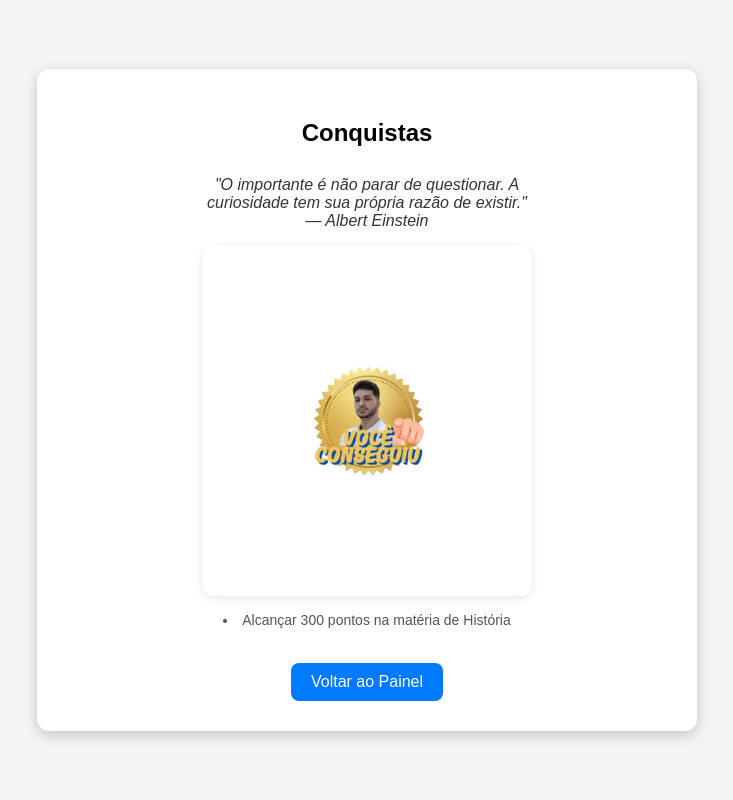
After one commit to Daniel-Bett/D.E.G.A_Informatica_na_Educacao, a Python web app: template Template/conquistas.html in a window 1280 px wide. The commit adds this page. Shown: the whole page, without its empty margins (273-1006 px from the left). Run offline with Jinja, Linux system fonts and the light colour scheme; the template is opened without the code that fills it, so the values that code supplies are empty.

Commit message:
Adicionando tela de conquistas fixas, falta img da Manu

```diff
--- /dev/null
+++ b/Template/conquistas.html
@@ -0,0 +1,144 @@
+<!DOCTYPE html>
+<html lang="pt-BR">
+<head>
+  <meta charset="UTF-8" />
+  <title>Conquistas</title>
+  <style>
+    body {
+      font-family: Arial, sans-serif;
+      background: #f5f5f5;
+      display: flex;
+      justify-content: center;
+      align-items: center;
+      min-height: 100vh;
+      margin: 0;
+    }
+
+    .caixinha {
+      background: white;
+      padding: 30px;
+      border-radius: 12px;
+      box-shadow: 0 4px 15px rgba(0,0,0,0.2);
+      text-align: center;
+      max-width: 600px;
+      width: 90%;
+    }
+
+    .slider-container {
+      position: relative;
+      width: 350px;
+      height: auto;
+      margin: 0 auto;
+      overflow: hidden;
+      border-radius: 12px;
+    }
+
+    .slider {
+      display: flex;
+      width: 100%;
+      transition: transform 0.6s ease-in-out;
+    }
+
+    .slide {
+      min-width: 100%;
+      box-sizing: border-box;
+      padding: 10px;
+    }
+
+    .frase {
+      font-style: italic;
+      font-size: 16px;
+      margin-bottom: 10px;
+      color: #333;
+      min-height: 60px;
+    }
+
+    .slide img {
+      width: 100%;
+      height: 350px;
+      object-fit: cover;
+      border-radius: 12px;
+      box-shadow: 0 2px 8px rgba(0,0,0,0.1);
+    }
+
+    .conquistas {
+      margin-top: 12px;
+      font-size: 14px;
+      color: #555;
+    }
+
+    .conquistas ul {
+      padding-left: 20px;
+      text-align: left;
+      margin-top: 8px;
+    }
+
+    .btn-voltar {
+      margin-top: 25px;
+      padding: 10px 20px;
+      font-size: 16px;
+      background-color: #007bff;
+      color: white;
+      border: none;
+      border-radius: 8px;
+      cursor: pointer;
+      transition: background-color 0.3s ease;
+      text-decoration: none;
+      display: inline-block;
+    }
+
+    .btn-voltar:hover {
+      background-color: #0056b3;
+    }
+  </style>
+</head>
+<body>
+  <div class="caixinha">
+    <h2>Conquistas</h2>
+    <div class="slider-container">
+      <div class="slider" id="slider">
+        <div class="slide">
+          <div class="frase">"O importante é não parar de questionar. A curiosidade tem sua própria razão de existir." — Albert Einstein</div>
+          <img src="images/WhatsApp Image 2025-07-05 at 12.10.19.jpeg" alt="Imagem 1" />
+          <div class="conquistas">
+              <li>Alcançar 300 pontos na matéria de História</li>
+          </div>
+        </div>
+        <div class="slide">
+          <div class="frase">"Nada na vida deve ser temido, apenas compreendido." — Marie Curie</div>
+          <img src="images/WhatsApp Image 2025-07-05 at 12.10.18.jpeg" alt="Imagem 2" />
+          <div class="conquistas">
+              <li>Alcançar 300 pontos na matéria de Química</li>
+          </div>
+        </div>
+        <div class="slide">
+          <div class="frase">"O que sabemos é uma gota, o que ignoramos é um oceano." — Isaac Newton</div>
+          <img src="images/WhatsApp Image 2025-07-05 at 12.10.18 (1).jpeg" alt="Imagem 3" />
+          <div class="conquistas">
+              <li>Alcançar 300 pontos na matéria de Matemática</li>
+          </div>
+        </div>
+        <div class="slide">
+          <div class="frase">"Aprender nunca esgota a mente." — Leonardo da Vinci</div>
+          <img src="https://i.imgur.com/7cXu4QN.jpg" alt="Imagem 4" />
+          <div class="conquistas">
+              <li>Alcançar 300 pontos na matéria de Física</li>
+          </div>
+        </div>
+      </div>
+    </div>
+    <a href="dashboard.html" class="btn-voltar">Voltar ao Painel</a>
+  </div>
+
+  <script>
+    const slider = document.getElementById('slider');
+    const totalSlides = slider.children.length;
+    let index = 0;
+
+    setInterval(() => {
+      index = (index + 1) % totalSlides;
+      slider.style.transform = `translateX(-${index * 100}%)`;
+    }, 5000);
+  </script>
+</body>
+</html>
--- a/Template/dashboard.html
+++ b/Template/dashboard.html
@@ -75,7 +75,7 @@
         }
 
         function verConquistas() {
-            alert("Funcionalidade de conquistas em construção...");
+            window.location.href = "conquistas.html"
         }
     </script>
 </body>
--- a/geraquestoes.py
+++ b/geraquestoes.py
@@ -6,7 +6,7 @@ import google.generativeai as genai
 import json
 
 # Configurar a API do Gemini
-genai.configure(api_key="SUA_KEY")
+genai.configure(api_key="SUA_KEY_DO_GEMINI")
 model = genai.GenerativeModel("gemini-2.0-flash-exp")
 
 app = FastAPI()
```
Also changed, not shown: README.md, Template/images/WhatsApp Image 2025-07-05 at 12.10.18 (1).jpeg (added), Template/images/WhatsApp Image 2025-07-05 at 12.10.18.jpeg (added), Template/images/WhatsApp Image 2025-07-05 at 12.10.19.jpeg (added).
